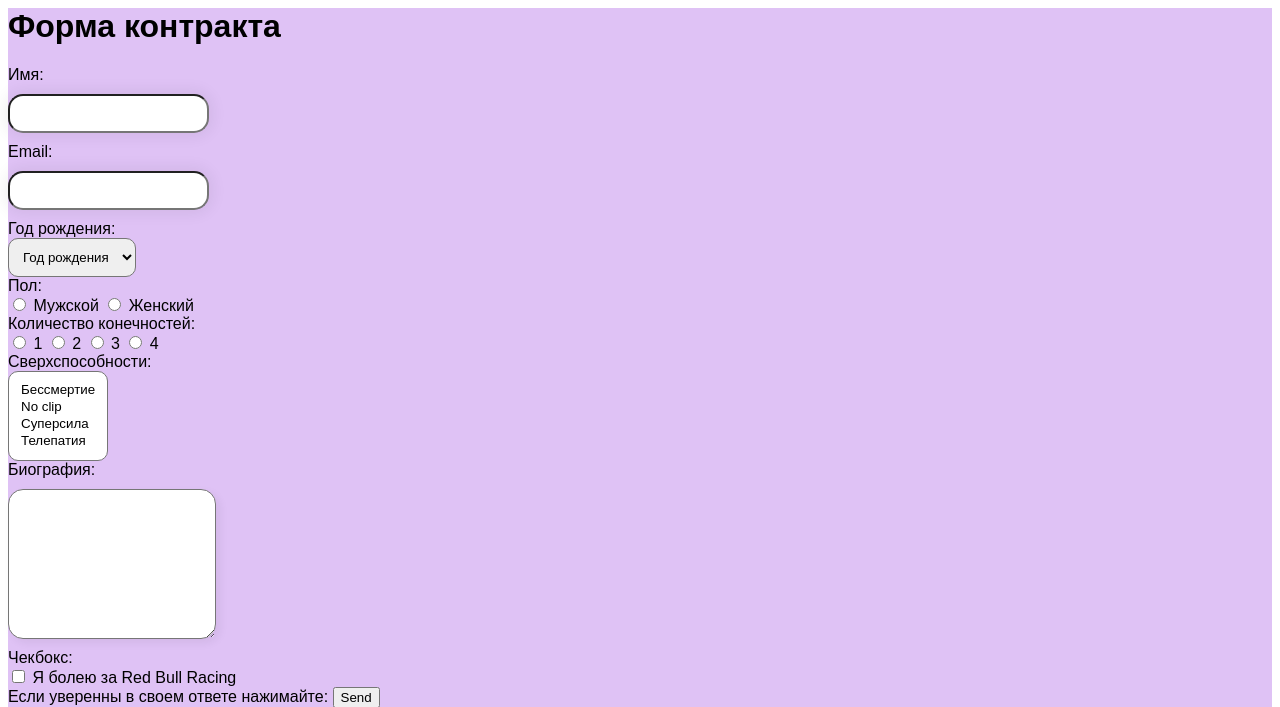
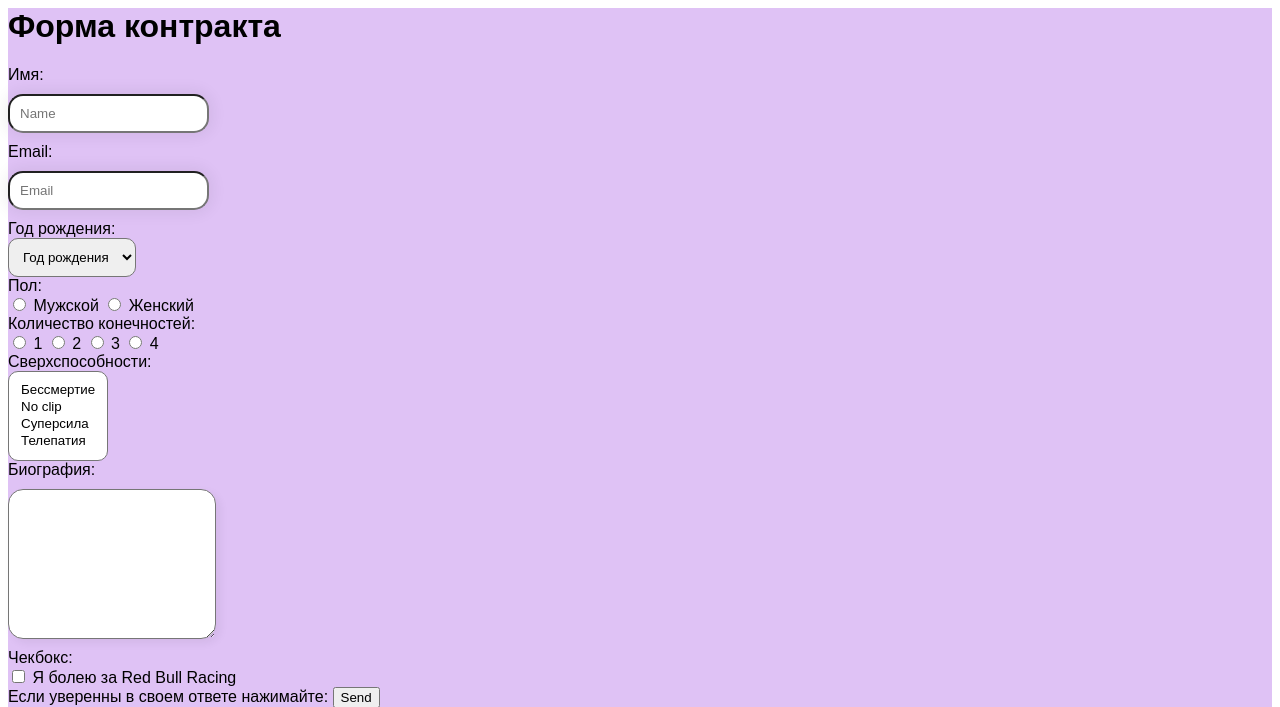
Before and after one commit to SergeiB2002/web4, a PHP site: page /form.php in a window 1280 px wide. Shown: the top 707 px of the page. Run offline with PHP 8.4, Linux system fonts and the light colour scheme; data that the repository does not hold is empty.

Commit message:
Update form.php

```diff
--- a/form.php
+++ b/form.php
@@ -62,13 +62,13 @@ if (!empty($messages)) {
 
       <label>
         Имя:<br />
-        <input type="text" name="field-name" <?php if ($errors['field-name']) {print 'class="error"';} ?>
+        <input type="text" name="field-name" placeholder="Name" <?php if ($errors['field-name']) {print 'class="error"';} ?>
           value="<?php print $values['field-name']; ?>" />
       </label><br />
 
       <label>
         Еmail:<br />
-        <input name="field-email" type="email"
+        <input name="field-email" type="email" placeholder="Email"
           value="<?php print $values['field-email']; ?>"
 	<?php if ($errors['field-email']) {print 'class="error"';} ?>
 	/>
@@ -131,7 +131,7 @@ if (!empty($messages)) {
 
       <label>
         Биография:<br />
-        <textarea name="field-bio"> <?php print $values['field-bio']; ?> </textarea>
+        <textarea name="field-bio" placeholder="Write something pls"> <?php print $values['field-bio']; ?> </textarea>
       </label><br />
 
       Чекбокс:<br />
```
